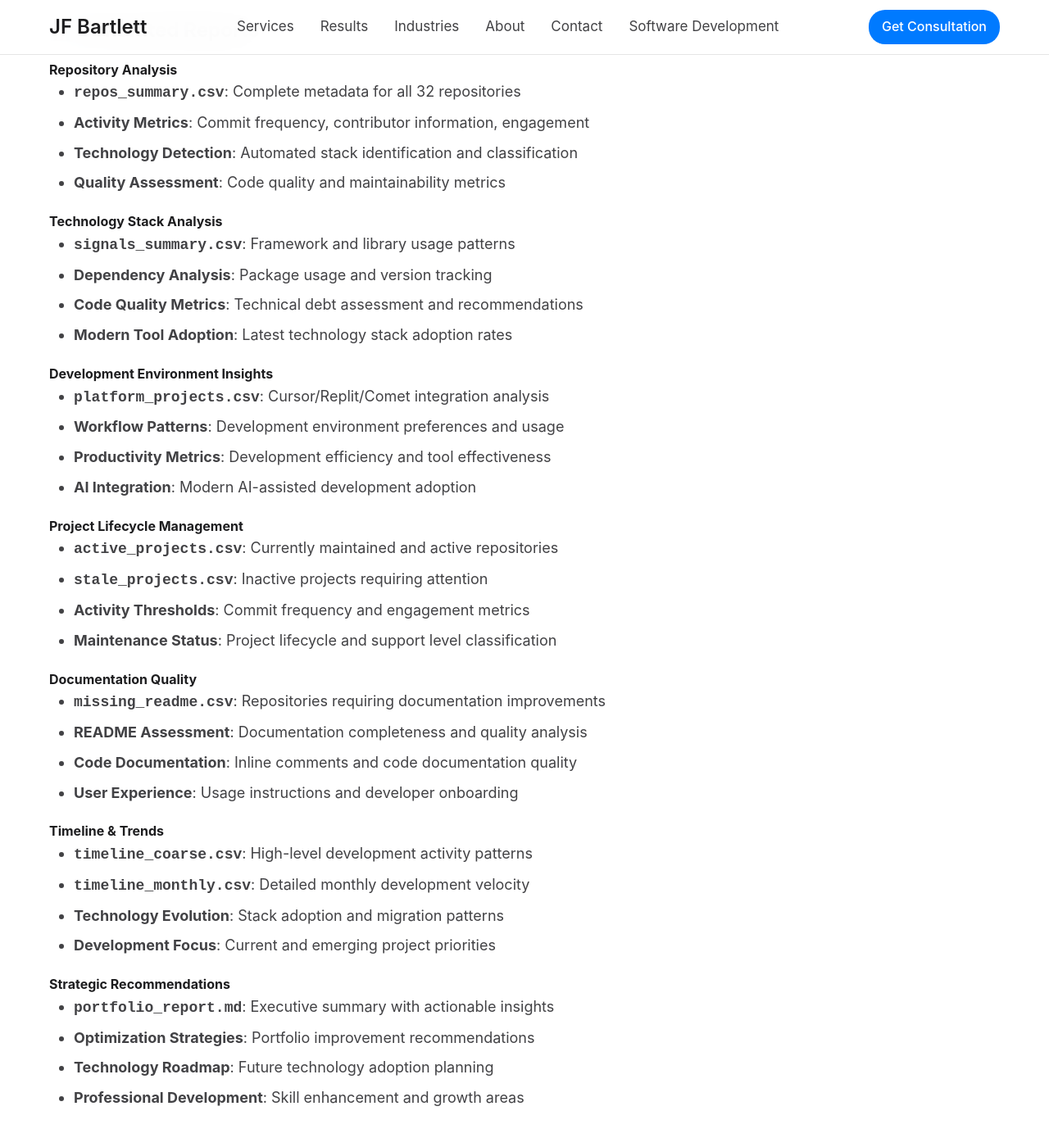
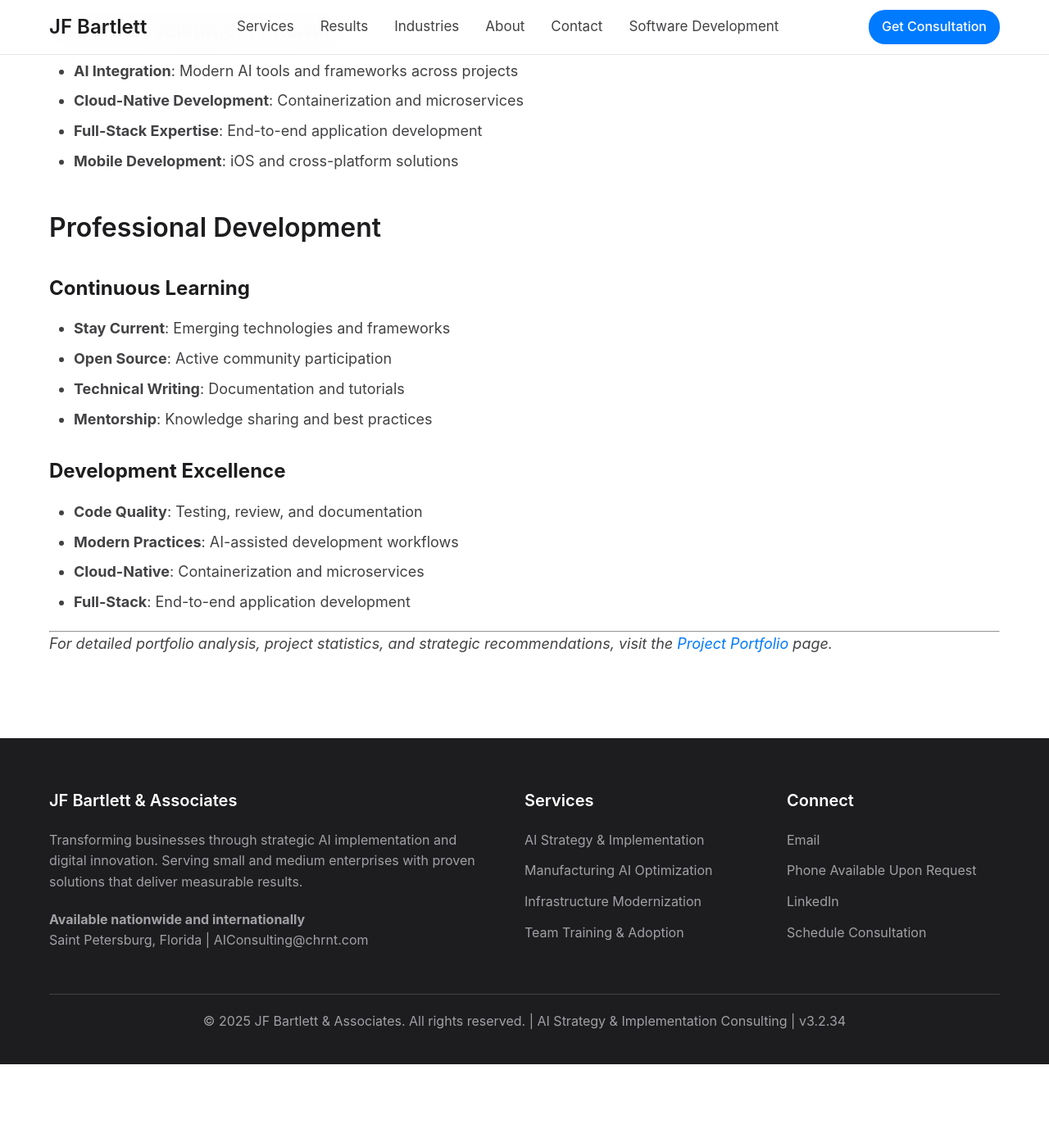
Before and after one commit to JohnBartlett/johnbartlett.github.io, a Jekyll site: the page built from software-development.md, in a window 1280 px wide and 1400 px high, scrolled down 4983 px. Shown: the top 1389 px of the window at 82% size. Built offline with Jekyll 4.4.1, drawn with Linux system fonts in a browser that asks for light colours; after the commit the page ends 6282 px from its top, so only the background shows below that; some of the changed text lies outside the part shown.

Commit message:
Create dedicated Project Portfolio page
- Create new portfolio.md page with comprehensive GitHub project analysis
- Add Portfolio to main navigation menu
- Clean up software-development.md by removing detailed portfolio content
- Link to dedicated portfolio page from software development section
- Update version to 3.2.34

```diff
--- a/_config.yml
+++ b/_config.yml
@@ -29,6 +29,8 @@
     url: "#results"
   - title: "Industries"
     url: "#industries"
+  - title: "Portfolio"
+    url: "/portfolio/"
   - title: "About"
     url: "#about"
   - title: "Contact"
@@ -37,4 +39,4 @@
     url: "/software-development/"
 
 # Site version
-version: 3.2.33
+version: 3.2.34
--- a/_layouts/default.html
+++ b/_layouts/default.html
@@ -951,7 +951,7 @@
             </div>
 
             <div class="footer-bottom">
-                <p>&copy; 2025 JF Bartlett & Associates. All rights reserved. | AI Strategy & Implementation Consulting | v3.2.33</p>
+                <p>&copy; 2025 JF Bartlett & Associates. All rights reserved. | AI Strategy & Implementation Consulting | v3.2.34</p>
             </div>
         </div>
     </footer>
--- /dev/null
+++ b/portfolio.md
@@ -0,0 +1,155 @@
+---
+title: "Project Portfolio"
+permalink: /portfolio/
+layout: page
+---
+
+# Project Portfolio
+
+## Comprehensive GitHub Development Analysis
+
+This page showcases John Bartlett's complete development portfolio, featuring detailed analysis of 32 GitHub repositories spanning 2023–2025. The portfolio demonstrates expertise across multiple technology stacks, AI integration, and modern development practices.
+
+## Portfolio Overview
+
+<div class="stats-grid">
+    <div class="stat-card">
+        <div class="stat-number">32</div>
+        <div class="stat-label">Total Repositories</div>
+    </div>
+    <div class="stat-card">
+        <div class="stat-number">10+</div>
+        <div class="stat-label">AI Tools & Agents</div>
+    </div>
+    <div class="stat-card">
+        <div class="stat-number">10+</div>
+        <div class="stat-label">Tech Stacks</div>
+    </div>
+    <div class="stat-card">
+        <div class="stat-number">2023-2025</div>
+        <div class="stat-label">Analysis Period</div>
+    </div>
+</div>
+
+## Technology Stack Distribution
+
+### **Primary Development Stacks**
+- **Node.js/React/TypeScript**: Most frequent stack across projects
+- **Python**: Data science, automation, and AI integration projects
+- **Docker**: Infrastructure and containerization projects
+- **iOS**: Experimental mobile development projects
+
+### **AI & Development Tools Integration**
+- **Cursor**: AI-assisted coding and development
+- **Replit**: Cloud-based collaborative development
+- **Comet ML**: Machine learning experiment tracking
+- **GitHub**: Version control and project management
+
+## Project Categories
+
+### **🟢 Active Projects**
+- **Current Development**: Regularly updated repositories
+- **Active Maintenance**: Ongoing feature development and bug fixes
+- **Documentation**: Comprehensive README files and documentation
+- **Community Engagement**: Open source contributions and collaboration
+
+### **🟡 Maintained Projects**
+- **Stable Codebases**: Production-ready applications
+- **Periodic Updates**: Security patches and dependency updates
+- **Long-term Support**: Legacy system maintenance
+- **Documentation**: Well-documented code and processes
+
+### **🔵 Experimental Projects**
+- **Proof of Concept**: Innovative technology exploration
+- **Learning Projects**: Skill development and experimentation
+- **Research**: AI/ML model development and testing
+- **Prototyping**: Rapid development and iteration
+
+### **⚫ Archived Projects**
+- **Completed Projects**: Finished development cycles
+- **Legacy Systems**: Outdated but historically significant
+- **Learning Artifacts**: Educational and demonstration projects
+- **Deprecated**: Superseded by newer implementations
+
+## Key Project Highlights
+
+### **AI & Machine Learning Projects**
+- **AI Integration**: ChatGPT, Claude, Gemini integration projects
+- **ML Models**: Scikit-learn, TensorFlow implementations
+- **Data Analysis**: Pandas, NumPy data processing pipelines
+- **Automation**: AI-powered workflow optimization
+
+### **Web Development Projects**
+- **Full-Stack Applications**: React, Node.js, TypeScript projects
+- **API Development**: RESTful and GraphQL API implementations
+- **Database Integration**: SQL and NoSQL database solutions
+- **Cloud Deployment**: AWS, Azure, Google Cloud applications
+
+### **DevOps & Infrastructure**
+- **Containerization**: Docker and Kubernetes implementations
+- **CI/CD Pipelines**: Automated testing and deployment
+- **Infrastructure as Code**: Terraform and automation scripts
+- **Monitoring**: Application performance and health monitoring
+
+### **Mobile Development**
+- **iOS Applications**: Swift and Xcode projects
+- **Cross-Platform**: React Native and Flutter applications
+- **Mobile AI**: AI-powered mobile applications
+- **App Store**: Published mobile applications
+
+## Development Methodology
+
+### **Analysis Tools & Scripts**
+- **`enrich.py`**: Repository metadata enrichment and processing
+- **`signals.py`**: Technology stack detection and analysis
+- **GitHub CLI**: Automated repository metadata extraction
+- **PowerShell**: Windows-based data processing automation
+
+### **Generated Reports & Artifacts**
+- **`repos_summary.csv`**: Complete metadata for all repositories
+- **`signals_summary.csv`**: Technology stack detection and technical debt analysis
+- **`platform_projects.csv`**: Cursor/Replit/Comet integration analysis
+- **`active_projects.csv`**: Currently maintained repositories
+- **`stale_projects.csv`**: Inactive but potentially valuable projects
+- **`missing_readme.csv`**: Repositories needing documentation
+- **`timeline_coarse.csv`**: Project activity over time
+- **`timeline_monthly.csv`**: Monthly development activity patterns
+- **`portfolio_report.md`**: Executive summary with strategic recommendations
+
+## Strategic Recommendations
+
+### **Portfolio Optimization**
+1. **Showcase Active Projects**: Highlight well-documented, low-debt repositories
+2. **Revive Stale Projects**: Identify and update valuable but inactive repositories
+3. **Archive Empty Repos**: Clean up duplicative or empty repositories
+4. **Documentation**: Improve README files for key projects
+
+### **Technology Roadmap**
+1. **AI Integration**: Expand AI tool usage across more projects
+2. **Cloud-Native Development**: Increase containerization and cloud deployment
+3. **Full-Stack Expertise**: Continue end-to-end application development
+4. **Mobile Development**: Expand iOS and cross-platform solutions
+
+### **Professional Development**
+1. **Continuous Learning**: Stay current with emerging technologies
+2. **Open Source Contribution**: Active participation in community projects
+3. **Technical Writing**: Comprehensive documentation and tutorials
+4. **Mentorship**: Sharing knowledge and best practices
+
+## Future Development Priorities
+
+### **Immediate Actions**
+1. **Update Documentation**: Improve README files for key projects
+2. **Code Quality**: Implement testing and code review processes
+3. **Technology Updates**: Modernize dependencies and frameworks
+4. **Portfolio Curation**: Archive outdated and duplicate repositories
+
+### **Long-term Strategy**
+1. **AI Integration**: Leverage modern AI tools for development
+2. **Cloud-Native Solutions**: Containerization and microservices
+3. **Full-Stack Expertise**: End-to-end application development
+4. **Mobile Development**: iOS and cross-platform solutions
+
+---
+
+*This portfolio analysis provides a comprehensive view of development capabilities, offering strategic insights for continued growth and professional development in software engineering and AI implementation.*
--- a/software-development.md
+++ b/software-development.md
@@ -50,7 +50,7 @@
 
 ## Development Sections
 
-### **[Development Portfolio](/development-portfolio/)**
+### **[Project Portfolio](/portfolio/)**
 Comprehensive analysis of GitHub projects, repository statistics, and strategic recommendations for portfolio optimization.
 
 **Key Features:**
@@ -151,138 +151,29 @@
 - **Educational Artifacts**: Learning and demonstration projects
 - **Deprecated Code**: Superseded by newer implementations
 
-## Analysis Results
+## Development Focus Areas
 
-### **📊 Generated Reports**
-
-#### **Repository Analysis**
-- **`repos_summary.csv`**: Complete metadata for all 32 repositories
-- **Activity Metrics**: Commit frequency, contributor information, engagement
-- **Technology Detection**: Automated stack identification and classification
-- **Quality Assessment**: Code quality and maintainability metrics
-
-#### **Technology Stack Analysis**
-- **`signals_summary.csv`**: Framework and library usage patterns
-- **Dependency Analysis**: Package usage and version tracking
-- **Code Quality Metrics**: Technical debt assessment and recommendations
-- **Modern Tool Adoption**: Latest technology stack adoption rates
-
-#### **Development Environment Insights**
-- **`platform_projects.csv`**: Cursor/Replit/Comet integration analysis
-- **Workflow Patterns**: Development environment preferences and usage
-- **Productivity Metrics**: Development efficiency and tool effectiveness
-- **AI Integration**: Modern AI-assisted development adoption
-
-#### **Project Lifecycle Management**
-- **`active_projects.csv`**: Currently maintained and active repositories
-- **`stale_projects.csv`**: Inactive projects requiring attention
-- **Activity Thresholds**: Commit frequency and engagement metrics
-- **Maintenance Status**: Project lifecycle and support level classification
-
-#### **Documentation Quality**
-- **`missing_readme.csv`**: Repositories requiring documentation improvements
-- **README Assessment**: Documentation completeness and quality analysis
-- **Code Documentation**: Inline comments and code documentation quality
-- **User Experience**: Usage instructions and developer onboarding
-
-#### **Timeline & Trends**
-- **`timeline_coarse.csv`**: High-level development activity patterns
-- **`timeline_monthly.csv`**: Detailed monthly development velocity
-- **Technology Evolution**: Stack adoption and migration patterns
-- **Development Focus**: Current and emerging project priorities
-
-#### **Strategic Recommendations**
-- **`portfolio_report.md`**: Executive summary with actionable insights
-- **Optimization Strategies**: Portfolio improvement recommendations
-- **Technology Roadmap**: Future technology adoption planning
-- **Professional Development**: Skill enhancement and growth areas
-
-## Strategic Recommendations
-
-### **Portfolio Optimization**
-
-#### **Showcase Active Projects**
-- **Highlight Well-Documented Projects**: Feature repositories with comprehensive documentation
-- **Demonstrate Technical Skills**: Showcase diverse technology stack implementations
-- **Professional Presentation**: Clean, organized repository structure
-- **Clear Value Proposition**: Obvious benefits and use cases for each project
-
-#### **Revive Meaningful Projects**
-- **Identify High-Potential Projects**: Assess projects with strategic value
-- **Update Documentation**: Improve README files and code comments
-- **Modernize Technology Stack**: Update dependencies and frameworks
-- **Implement Best Practices**: Code quality improvements and testing
-
-#### **Archive Low-Value Projects**
-- **Remove Empty Repositories**: Clean up unused or placeholder projects
-- **Consolidate Duplicates**: Merge similar or redundant projects
-- **Archive Completed Work**: Move finished projects to archived status
-- **Focus on Quality**: Maintain fewer, higher-quality repositories
-
-### **Development Strategy**
-
-#### **Technology Focus Areas**
-- **AI/ML Integration**: Leverage modern AI tools and frameworks
+### **Current Development Priorities**
+- **AI Integration**: Modern AI tools and frameworks across projects
 - **Cloud-Native Development**: Containerization and microservices
 - **Full-Stack Expertise**: End-to-end application development
 - **Mobile Development**: iOS and cross-platform solutions
 
-#### **Professional Development**
-- **Continuous Learning**: Stay current with emerging technologies
-- **Open Source Contribution**: Active participation in community projects
-- **Technical Writing**: Comprehensive documentation and tutorials
-- **Mentorship**: Sharing knowledge and best practices
+## Professional Development
 
-## Development Tools & Workflows
+### **Continuous Learning**
 
-### **Analysis Methodology**
+- **Stay Current**: Emerging technologies and frameworks
+- **Open Source**: Active community participation
+- **Technical Writing**: Documentation and tutorials
+- **Mentorship**: Knowledge sharing and best practices
 
-#### **Data Collection**
-- **GitHub CLI**: Automated repository metadata extraction
-- **Python Scripts**: Custom analysis and enrichment tools
-- **PowerShell Automation**: Windows-based data processing
-- **API Integration**: GitHub API for comprehensive data access
-
-#### **Analysis Tools**
-- **`enrich.py`**: Repository metadata enrichment and processing
-- **`signals.py`**: Technology stack detection and analysis
-- **CSV Processing**: Structured data analysis and reporting
-- **Report Generation**: Automated documentation creation
-
-#### **Code Generation**
-- **ChatGPT Integration**: AI-assisted script development
-- **Prompt Engineering**: Effective AI tool utilization
-- **Automated Workflows**: Streamlined analysis processes
-- **Quality Assurance**: Code review and testing procedures
-
-### **Integration Environments**
-
-#### **Development Platforms**
-- **Cursor**: AI-assisted coding and development
-- **Replit**: Cloud-based development environment
-- **Comet ML**: Machine learning experiment tracking
-- **GitHub**: Version control and collaboration
-
-#### **Workflow Optimization**
-- **Automated Analysis**: Streamlined portfolio assessment
-- **Continuous Monitoring**: Regular project health checks
-- **Documentation Generation**: Automated report creation
-- **Quality Metrics**: Code quality and maintainability tracking
-
-## Future Development Priorities
-
-### **Immediate Actions**
-1. **Update Documentation**: Improve README files for key projects
-2. **Code Quality**: Implement testing and code review processes
-3. **Technology Updates**: Modernize dependencies and frameworks
-4. **Portfolio Curation**: Focus on high-impact, well-documented projects
-
-### **Long-term Strategy**
-1. **AI Integration**: Leverage modern AI tools for development
-2. **Cloud-Native Solutions**: Containerization and microservices
-3. **Open Source Leadership**: Active community participation
-4. **Technical Excellence**: Maintain high standards and best practices
+### **Development Excellence**
+- **Code Quality**: Testing, review, and documentation
+- **Modern Practices**: AI-assisted development workflows
+- **Cloud-Native**: Containerization and microservices
+- **Full-Stack**: End-to-end application development
 
 ---
 
-*This analysis provides a comprehensive view of the development portfolio, offering strategic insights for continued growth and professional development in software engineering and AI implementation.*
+*For detailed portfolio analysis, project statistics, and strategic recommendations, visit the [Project Portfolio](/portfolio/) page.*
```
